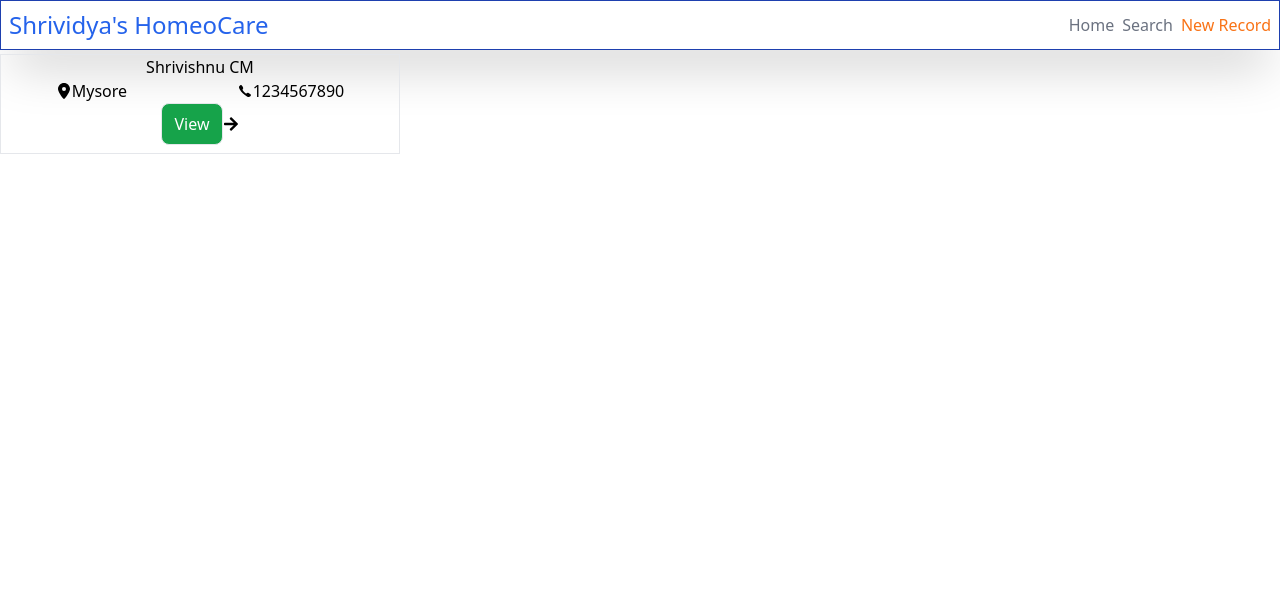
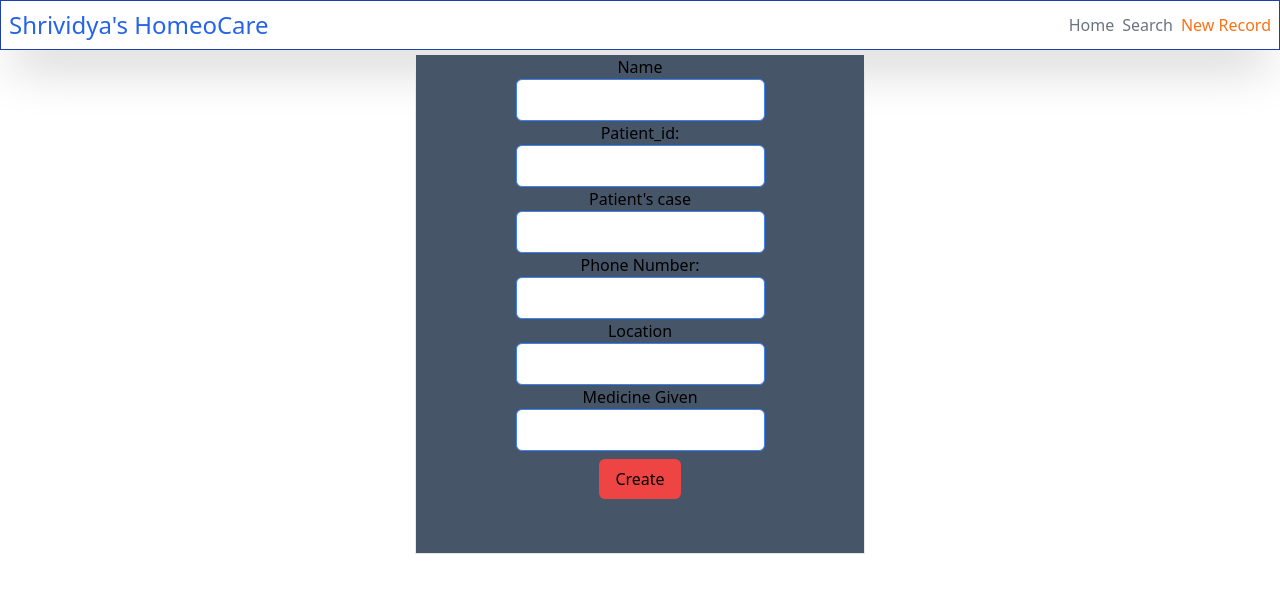
Before and after one commit to SHRIVISHNU-CM/Medicos, a React (Vite) app in the folder frontend/: page /article in a window 1280 px wide. Shown: the top 592 px of the page. Built offline with nearby package versions, Linux system fonts and the light colour scheme.

Commit message:
sample setup

```diff
--- a/frontend/src/Components/PatientArticle.jsx
+++ b/frontend/src/Components/PatientArticle.jsx
@@ -1,30 +1,24 @@
-import { FaLocationDot } from "react-icons/fa6";
-import { IoIosCall } from "react-icons/io";
-import { FaArrowRight } from "react-icons/fa";
+
 function PatientArticle() {
     return (
         <>
-            <div className="border w-[400px] h-[100px] my-1">
-                    <p className="text-center">Shrivishnu CM  </p>
-                    <div className="flex justify-around">
-                        <div className="flex items-center">
-                            <FaLocationDot />
-                            <span>Mysore</span>
-                        </div>
-                        <div className="flex items-center">
-                            <IoIosCall />
-                            <span>1234567890</span>
-                        </div>
-                    </div>
-                    <div className="flex justify-center items-center">
-                        <button className="border px-3 py-2 rounded-lg bg-green-600 text-white">View </button><FaArrowRight />
-                    </div>
-
-
-
-
-
-                </div>
+            <div className="border w-[450px] h-[500px] bg-slate-600 block mx-auto my-1">
+                <form className="flex items-center flex-col">
+                    <div><label>Name</label></div>
+                    <input className="p-2 outline-none border border-blue-500 rounded-md w-62" type="text" />
+                    <div><label>Patient_id:</label></div>
+                    <input className="p-2 outline-none border border-blue-500 rounded-md w-62" type="Number" />
+                    <div><label>Patient's case</label></div>
+                    <input className="p-2 outline-none border border-blue-500 rounded-md w-62" type="text" />
+                    <div><label>Phone Number:</label></div>
+                    <input className="p-2 outline-none border border-blue-500 rounded-md w-62" type="Number" />
+                    <div><label>Location</label></div>
+                    <input className="p-2 outline-none border border-blue-500 rounded-md w-62" type="text" />
+                    <div><label>Medicine Given</label></div>
+                    <input className="p-2 outline-none border border-blue-500 rounded-md w-62" type="text" />
+                    <button type="submit" className=" bg-red-500 px-4 py-2 rounded-md m-2">Create</button>
+                </form>
+            </div>
         </>
     )
 }
```
